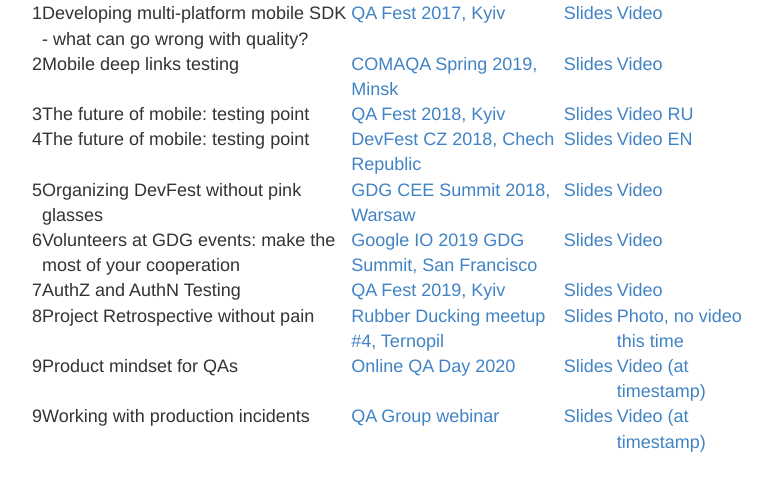
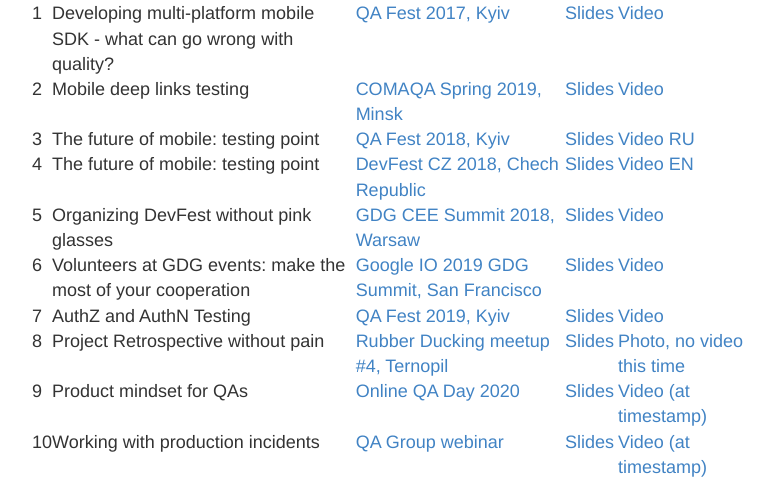
Before and after one commit to pinchukdiana/github.io, a Jekyll site: the page built from presentations.md, in a window 1280 px wide. Shown: the part 890-1370 px from the top of the page, without its empty margins (248-1022 px from the left). Built offline with Jekyll 4.4.1, drawn with Linux system fonts in a browser that asks for light colours; our own code applies the rules of GitHub Pages for plain Markdown files; before the commit the page ends 1345 px from its top, so only the background shows below that.

Commit message:
Update presentations.md
fixed typo

```diff
--- a/presentations.md
+++ b/presentations.md
@@ -18,4 +18,4 @@ _Also, check my [Medium page](https://medium.com/@pinchuk.diana). I converted so
 | 7 | AuthZ and AuthN Testing  | [QA Fest 2019, Kyiv](http://qafest.com/qafest2019/) | [Slides](http://bit.ly/AuthZ-AuthN-Diana)  | [Video](https://www.youtube.com/watch?v=hYSQq4XqWIw&list=PLuOBDBq7MW70q24thB9tidD2-2Tysf8FS&index=3&t=0s)  |
 | 8 | Project Retrospective without pain  | [Rubber Ducking meetup #4, Ternopil](https://www.facebook.com/events/369306290351110/) | [Slides](https://docs.google.com/presentation/d/1CNaFXy-B5nJWb6cevXilEylgMJpHaqhmFO7BXECCscA/edit?usp=drive_web&ouid=108870361460079023695)  | [Photo, no video this time](https://www.facebook.com/RubberDucking/photos/a.2397331087258724/2397333643925135/?type=3&theater)  |
 | 9 | Product mindset for QAs  | [Online QA Day 2020](https://online.qaday.org/) | [Slides](https://bit.ly/prod-mindset-qa)  | [Video (at timestamp)](https://youtu.be/PMcmzjSU3iM?list=PL_UvZin1qvlzrT7FKfdYVeNOsLJe1Toqy&t=18429)  |
-| 9 | Working with production incidents  | [QA Group webinar](https://qagroup.com.ua/events/robota-z-intsydentamy-v-prodaksheni/) | [Slides](https://bit.ly/sre-qa)  | [Video (at timestamp)](https://youtu.be/AA9PWU4a1dg)  |
+| 10 | Working with production incidents  | [QA Group webinar](https://qagroup.com.ua/events/robota-z-intsydentamy-v-prodaksheni/) | [Slides](https://bit.ly/sre-qa)  | [Video (at timestamp)](https://youtu.be/AA9PWU4a1dg)  |
```
